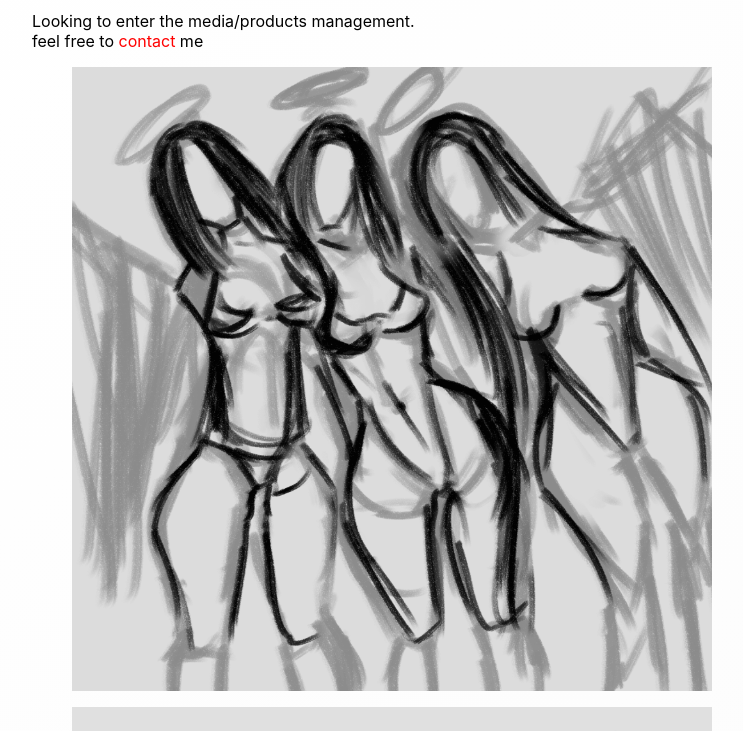
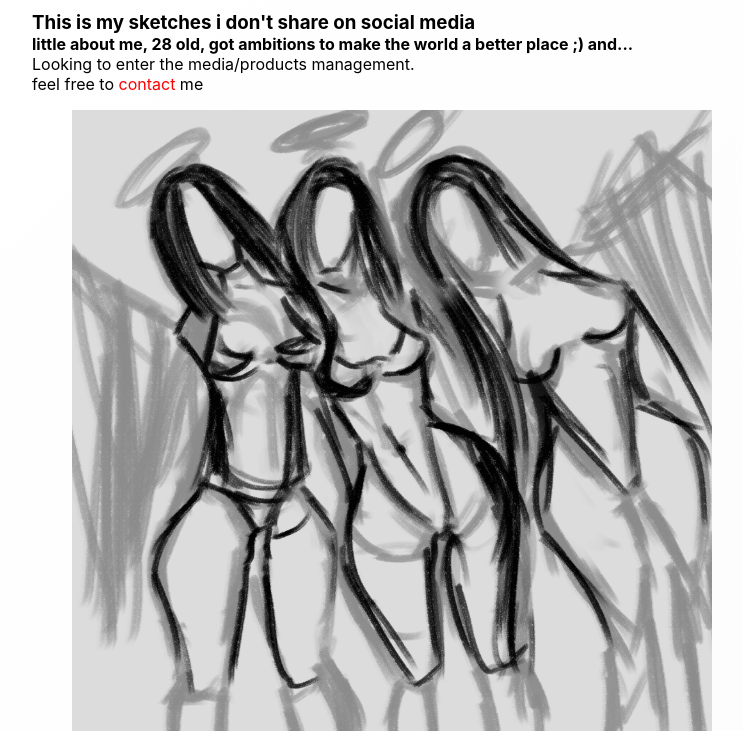
Before and after one commit to bizkin/talb_art, a Gatsby site: page / in a window 1280 px wide. Shown: the part 71-802 px from the top of the page, without its empty margins (248-991 px from the left). Built offline with nearby package versions, Linux system fonts and the light colour scheme; Gatsby itself is replaced by a stand-in of ours.

Commit message:
second commit

```diff
--- a/src/pages/index.js
+++ b/src/pages/index.js
@@ -8,6 +8,8 @@ import SEO from "../components/seo"
 const IndexPage = () => (
   <Layout>
     <SEO title="Portfolio" />
+    <h3>This is my sketches i don't share on social media</h3>
+    <h4>little about me, 28 old, got ambitions to make the world a better place ;) and...</h4>
     <p>Looking to enter the media/products management.</p>
     <p>feel free to <Link style={{ color: 'red' }} to="/contact">contact</Link> me</p>
     <Image />
```
Also changed, not shown: README.md.
